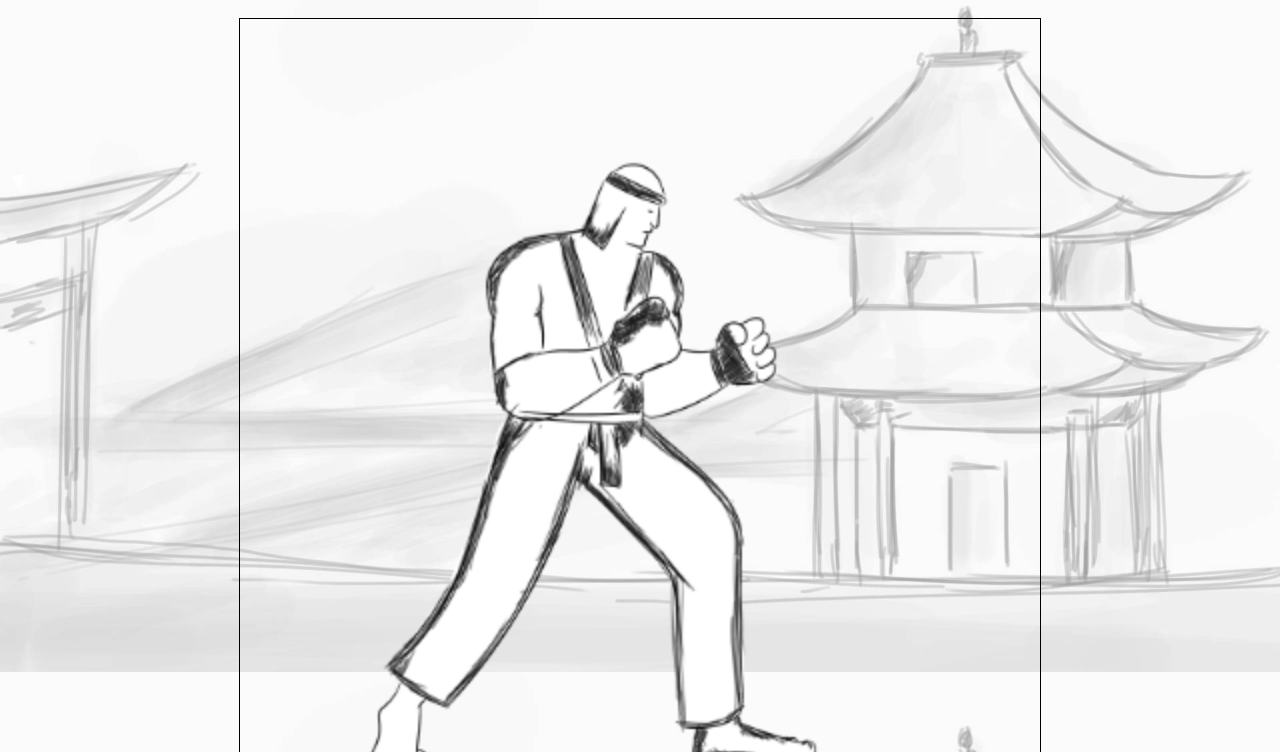
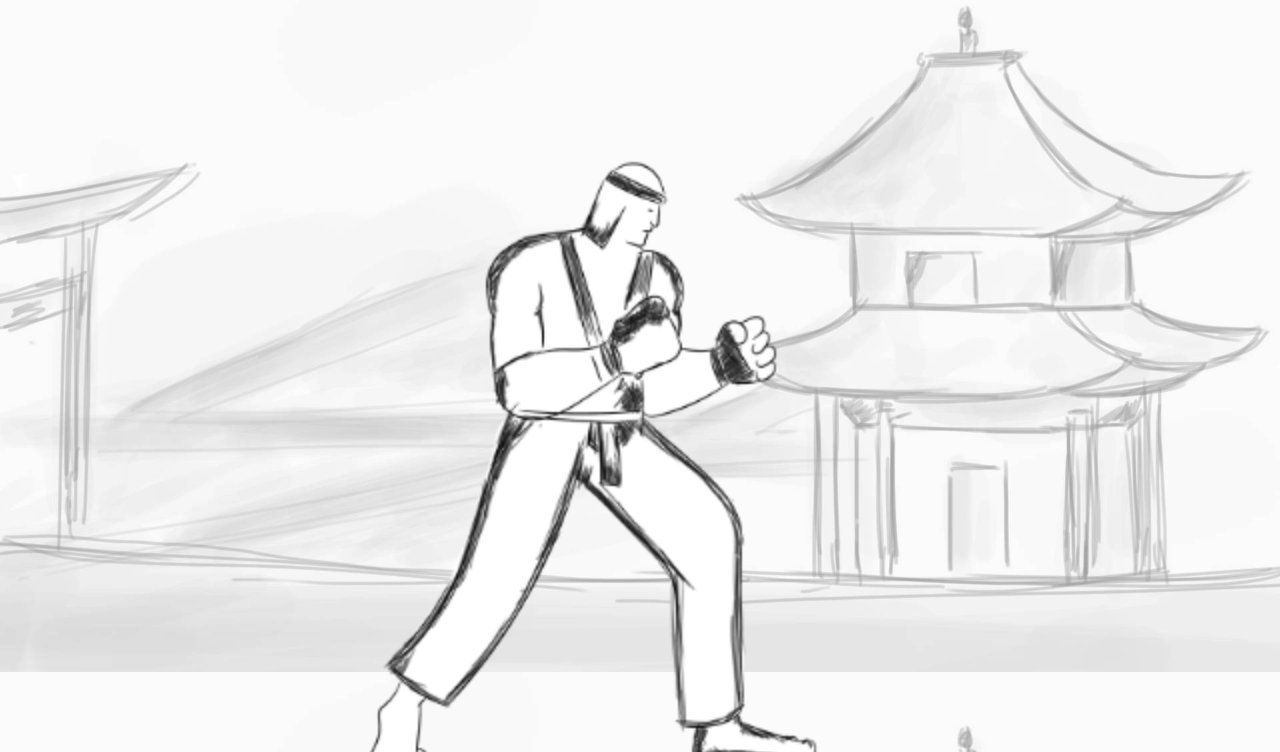
Before and after one commit to NadarMirudhula/Martial_Arts, a plain HTML site: page index.html in a window 1280 px wide. Shown: the part 48-800 px from the top of the page. Drawn offline with Linux system fonts and the light colour scheme.

Commit message:
Update index.html

```diff
--- a/index.html
+++ b/index.html
@@ -6,7 +6,7 @@
     <h1>Martial Arts</h1>
     <link rel="shortcut icon" href="#" />
     <link rel="stylesheet" href="styles.css">
-    <canvas id="myCanvas" width="400" height="400"  style="border:1px solid black; align-items: center;">Hello Canvas</canvas>
+    <canvas id="myCanvas" width="400" height="400"  style="border:1px black; align-items: center;">Hello Canvas</canvas>
     <script type="text/javascript" src = "main.js"></script>
     <br><br>
     <button id="kick"><h4>Kick (Up Arrow Key)</h4></button>
```
